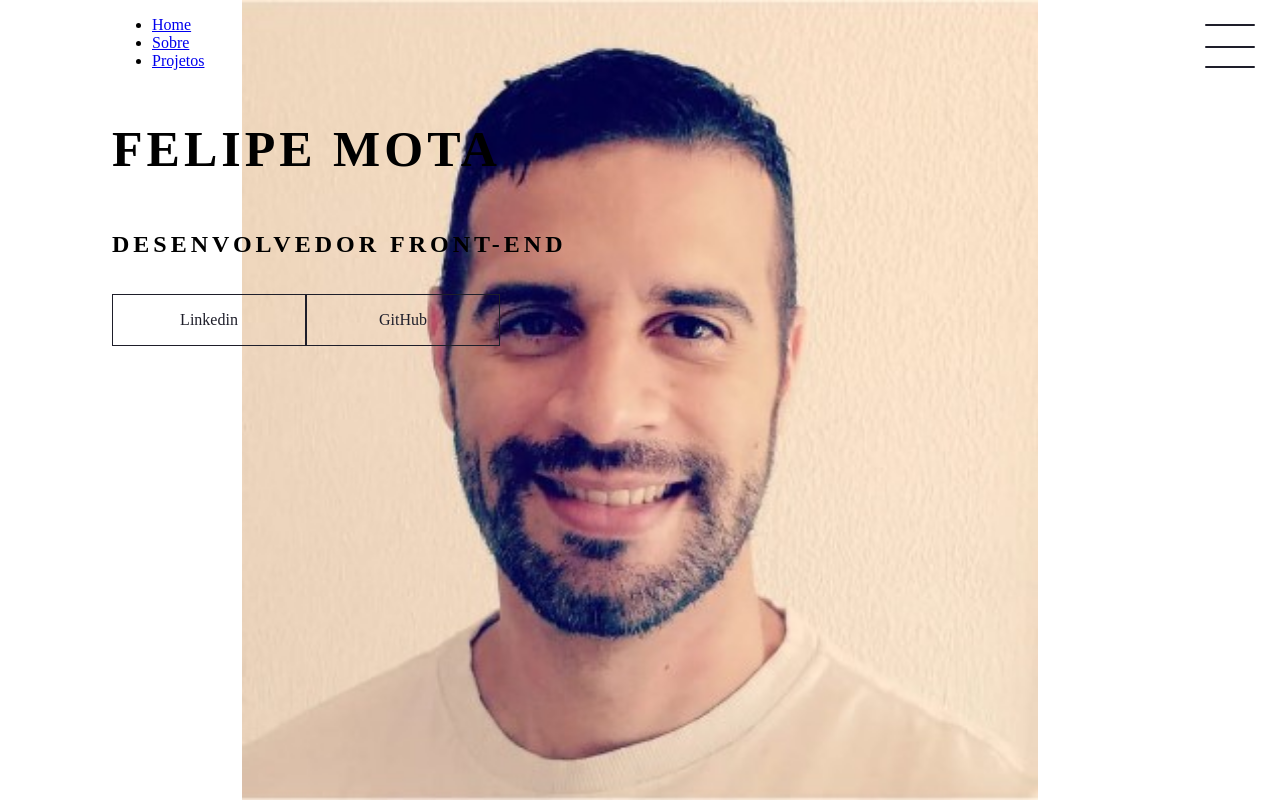
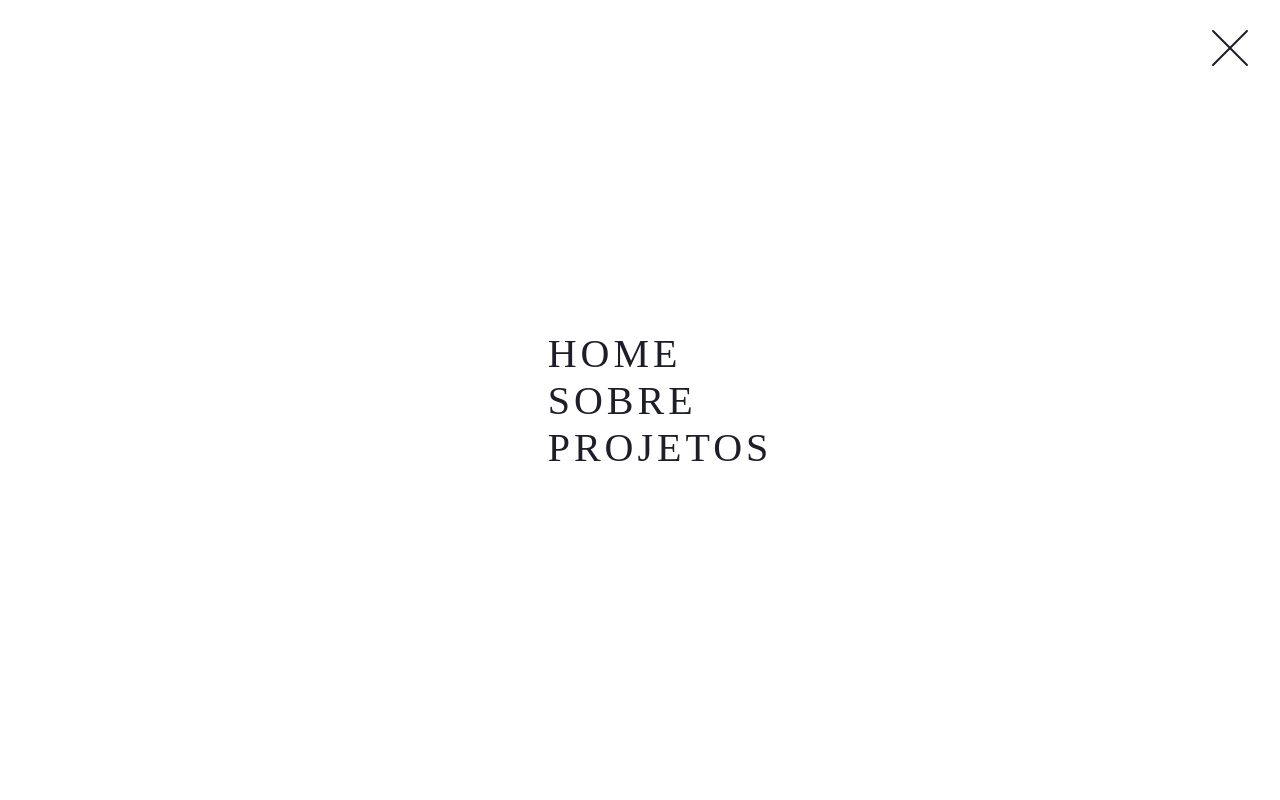
Before and after one commit to felipemsrb/meuportfolio, a plain HTML site: page index.html in a window 1280 px wide. Both pictures are taken after a click on the label 1230 px from the left and 50 px from the top of the page. Drawn offline with Linux system fonts and the light colour scheme.

Commit message:
criando animação do menu

```diff
--- a/assets/css/style.css
+++ b/assets/css/style.css
@@ -102,3 +102,82 @@ a:hover{
 }
 
 /* menu */
+
+.menu{
+    position: absolute;
+    top: 28px;
+    right: 30px;
+    background-color: transparent;
+    height: 4px;
+    width: 10px;
+    border-radius: 50%;
+    box-shadow: 0px 0px 0px 0px #fff;
+    z-index: -1;
+    transition: 400ms ease-in-out 0s;
+}
+
+.menu-itens {
+    position: fixed;
+    top: 0;
+    left: 0;
+    width: 100%;
+    height: 100vh;
+    display: flex;
+    justify-content: center;
+    align-items: center;
+    z-index: 2;
+    opacity: 0;
+    visibility: hidden;
+    transition: 400ms ease-in-out 0s;
+}
+
+.menu-itens ul {
+    list-style-type: none;
+
+}
+
+.menu-itens ul li a {
+    margin: 10px 0;
+    color: #1E1E2A;
+    text-decoration: none;
+    text-transform: uppercase;
+    letter-spacing: 4px;
+    font-size: 40px;
+}
+
+/* animação menu*/
+
+#toggle:checked + .checkbox .trace:nth-child(1) {
+    transform: rotate(45deg);
+    top: 47px;
+
+}
+
+#toggle:checked + .checkbox .trace:nth-child(2) {
+    transform: translate(-100px);
+    width: 30px;
+    visibility: hidden;
+    opacity: 0;
+
+}
+
+#toggle:checked + .checkbox .trace:nth-child(3) {
+    transform: rotate(-45deg);
+    top: 47px;
+
+}
+
+#toggle:checked + .checkbox {
+    background-color: #fff;
+}
+
+#toggle:checked ~ .menu {
+    box-shadow: 0px 0px 0px 100vmax #fff;
+    z-index: 1;
+}
+
+#toggle:checked ~ .menu-itens {
+    opacity: 1;
+    visibility: visible;
+
+}
```
